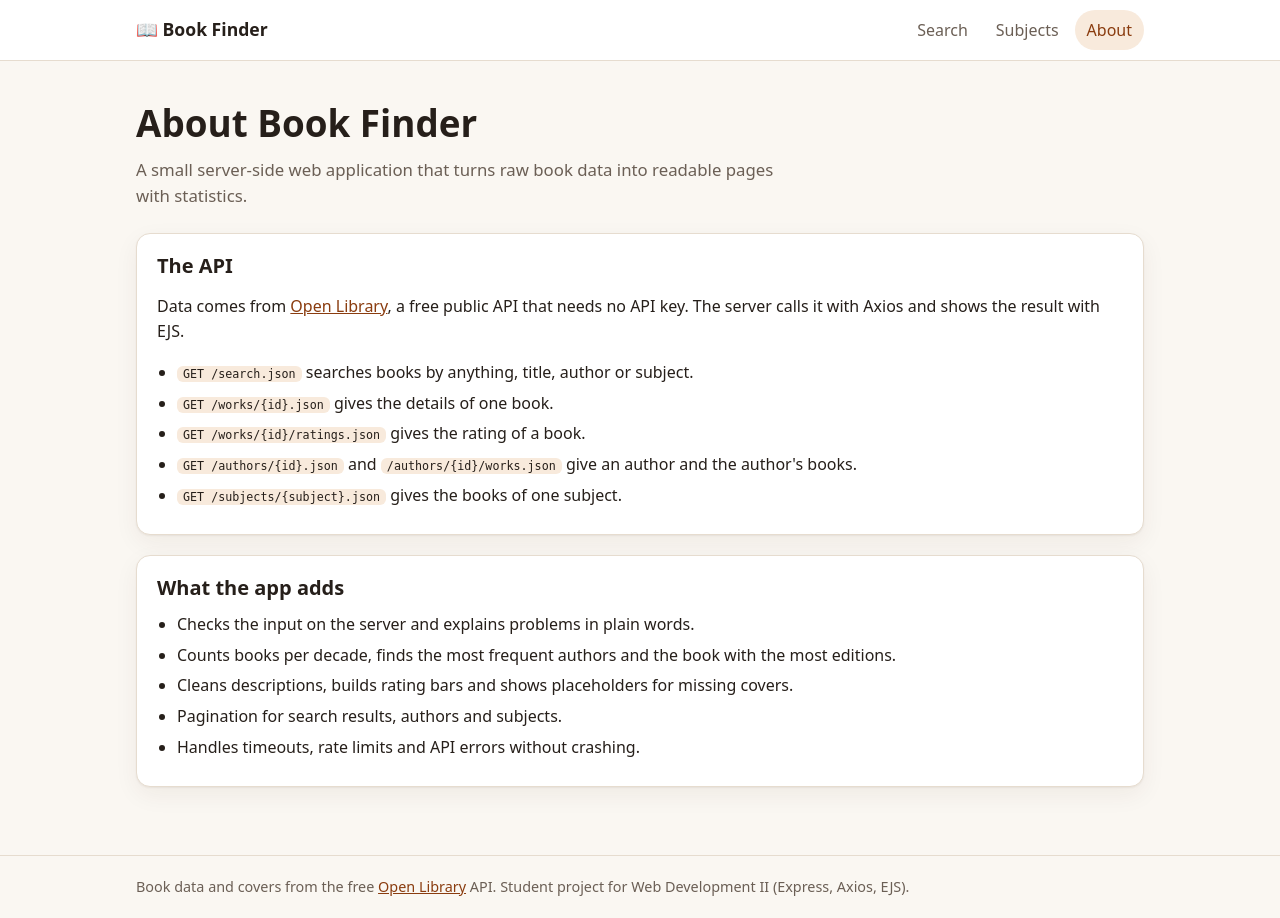
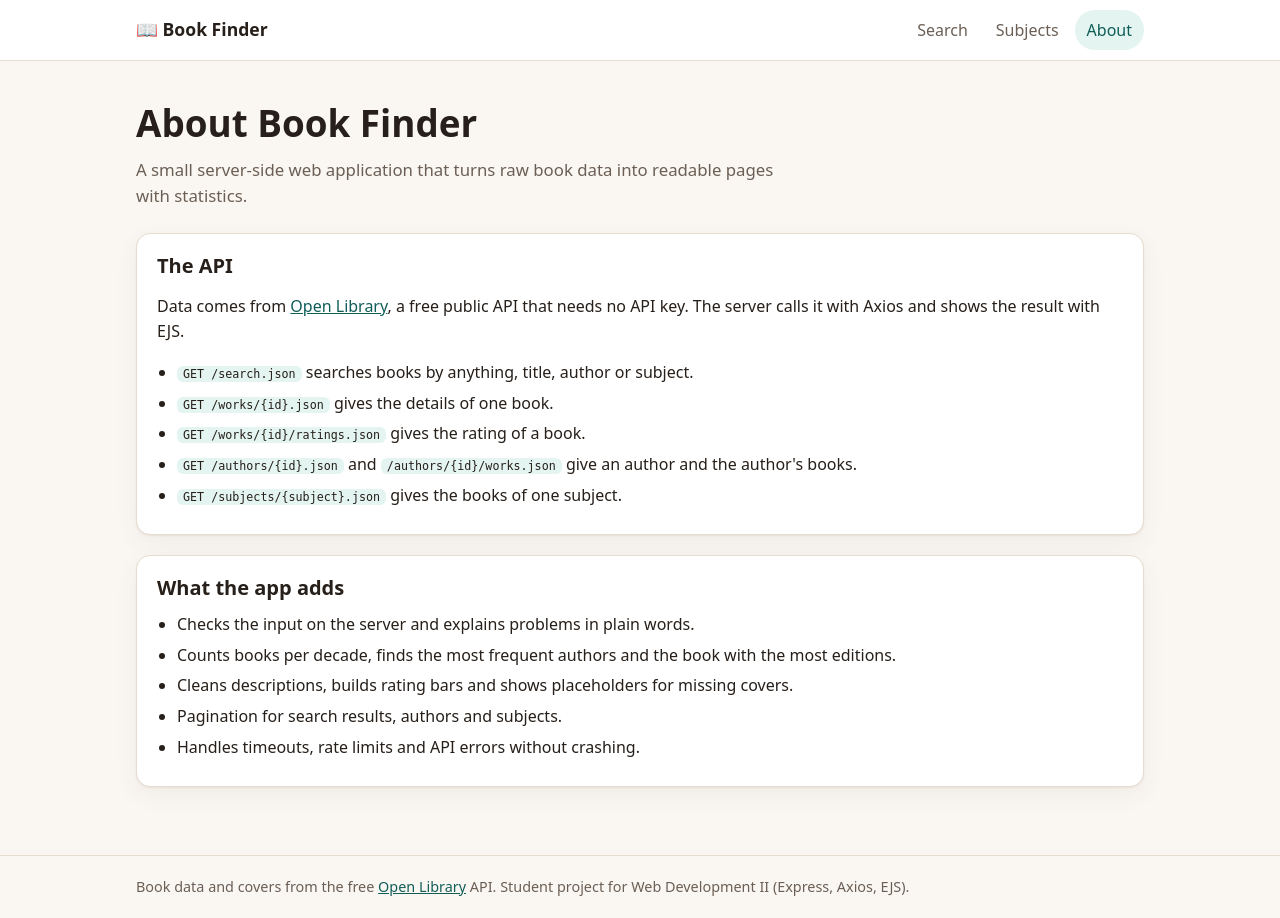
Before and after one commit to ASAN-7770104/Individual-project-, a Node server app: page /about in a window 1280 px wide. Run offline with Node 20, Linux system fonts and the light colour scheme.

Commit message:
Change the accent colour from rust to teal
The main accent colour, its darker shade and the soft background are
updated in both the light and the dark theme. Only colour values change;
layout and behaviour stay the same.

Co-Authored-By: Claude Haiku 5.5 <noreply@anthropic.com>

```diff
--- a/public/css/style.css
+++ b/public/css/style.css
@@ -6,9 +6,9 @@
   --text: #261f1a;
   --muted: #6b5f55;
   --border: #e6dccf;
-  --accent: #b4531a;
-  --accent-dark: #8a3c0f;
-  --accent-soft: #f8eadc;
+  --accent: #0f766e;
+  --accent-dark: #115e59;
+  --accent-soft: #e3f4f1;
   --danger-bg: #fdecec;
   --danger-text: #8f1d1d;
   --danger-border: #f3b6b6;
@@ -23,9 +23,9 @@
     --text: #f1e9e0;
     --muted: #b3a597;
     --border: #3a3027;
-    --accent: #f0a35c;
-    --accent-dark: #f7bc84;
-    --accent-soft: #3a2a1c;
+    --accent: #5eead4;
+    --accent-dark: #99f6e4;
+    --accent-soft: #1a3330;
     --danger-bg: #3a1c24;
     --danger-text: #ffb4b4;
     --danger-border: #6b2a35;
```
